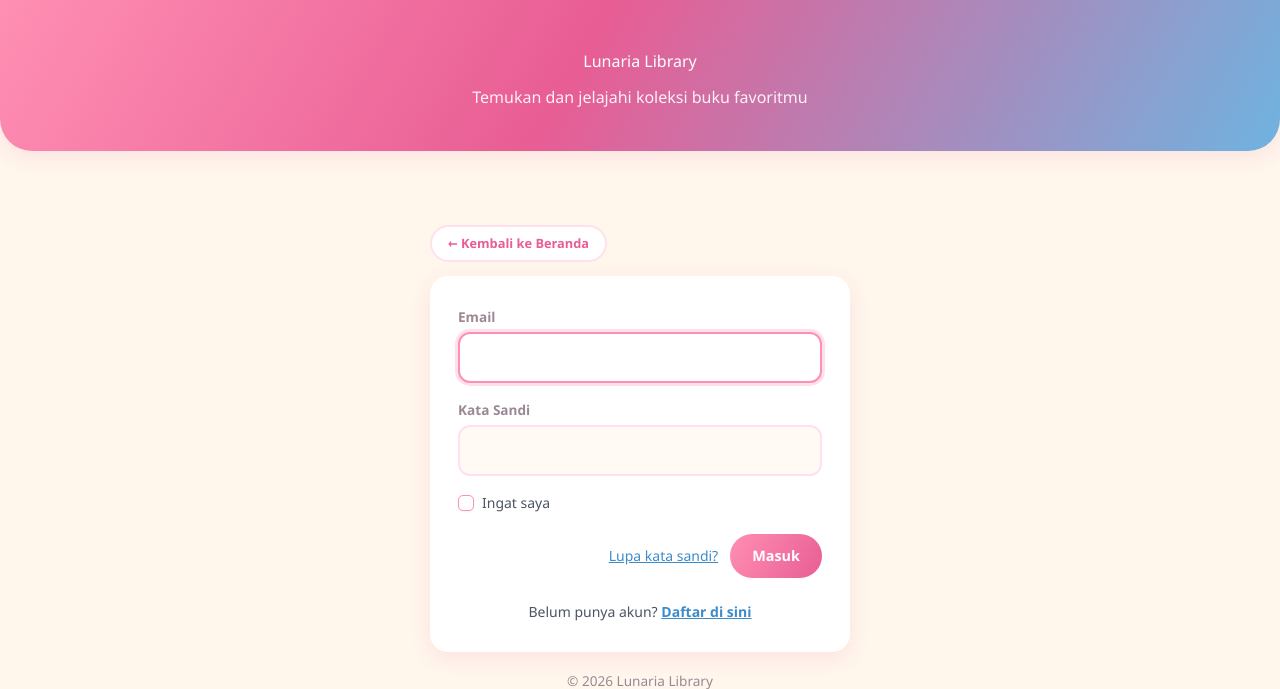
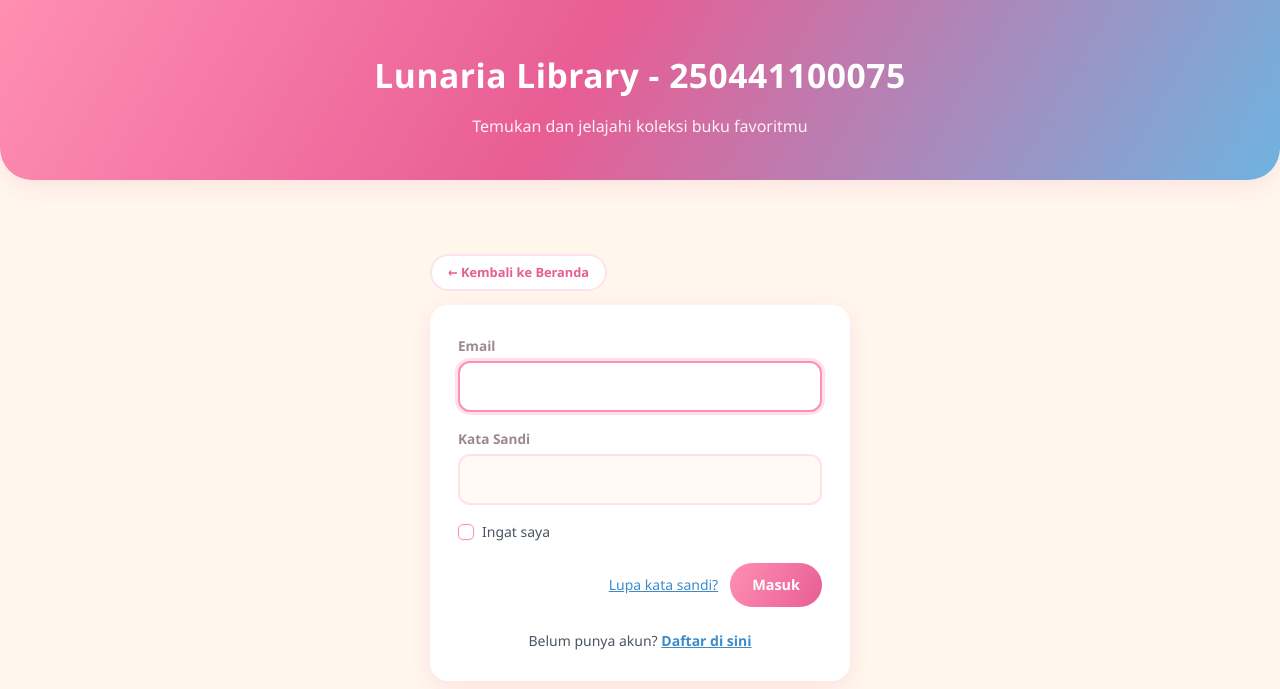
Before and after one commit to sekarrengganis25075/MODUL7_perpustakaan_250441100075, a Laravel app: page /login in a window 1280 px wide. Shown: the top 689 px of the page. Run offline with Laravel 12, Linux system fonts and the light colour scheme; style sheets or scripts are compiled from the project's sources; parts of the project's set-up code (start-up, migrations or seed data) failed here and were passed over.

Commit message:
Soal 5: perbaiki judul h1 login agar memuat NIM

```diff
--- a/resources/views/layouts/guest.blade.php
+++ b/resources/views/layouts/guest.blade.php
@@ -12,7 +12,7 @@
     <body class="auth-body">
         <header class="site-header">
             <div class="container">
-                <h1 class="Lunaria Library - 250441100075">Lunaria Library</h1>
+                <h1 class="app-name">Lunaria Library - 250441100075</h1>
                 <p class="app-tagline">Temukan dan jelajahi koleksi buku favoritmu</p>
             </div>
         </header>
```
